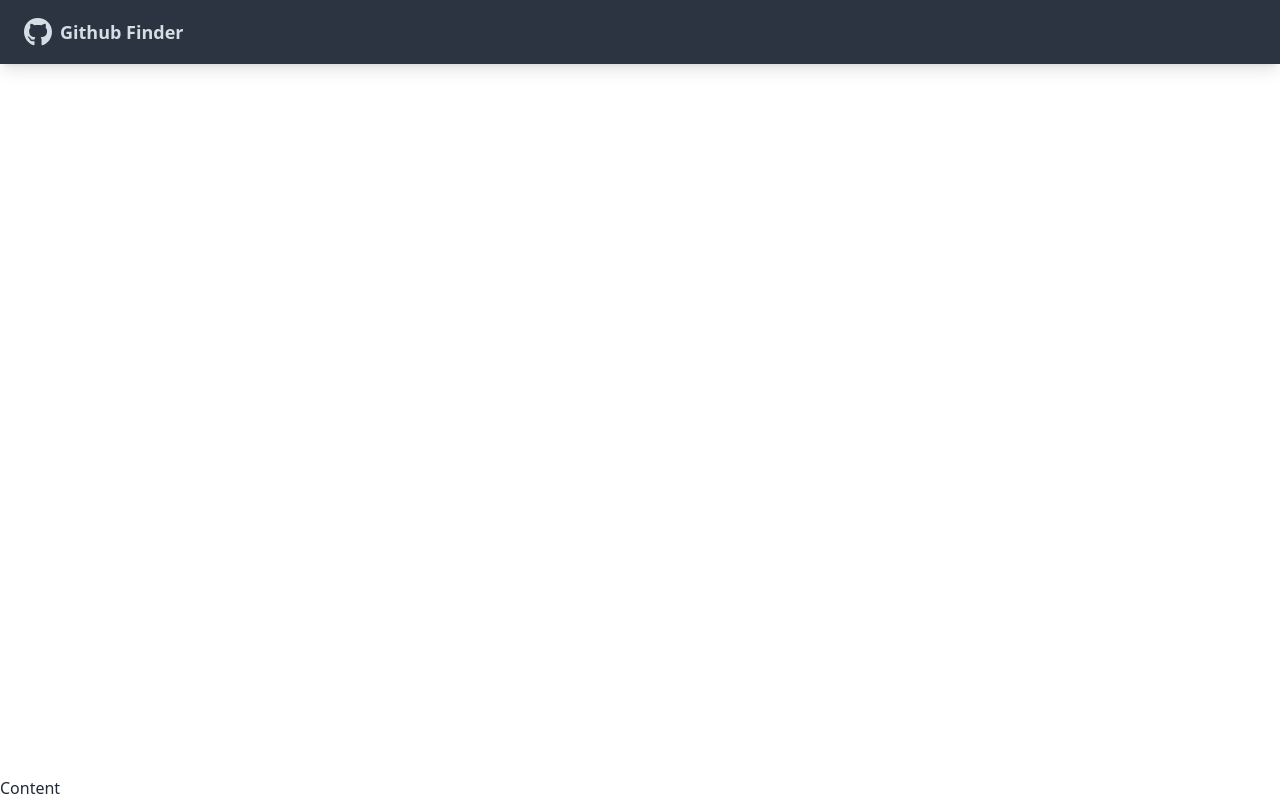
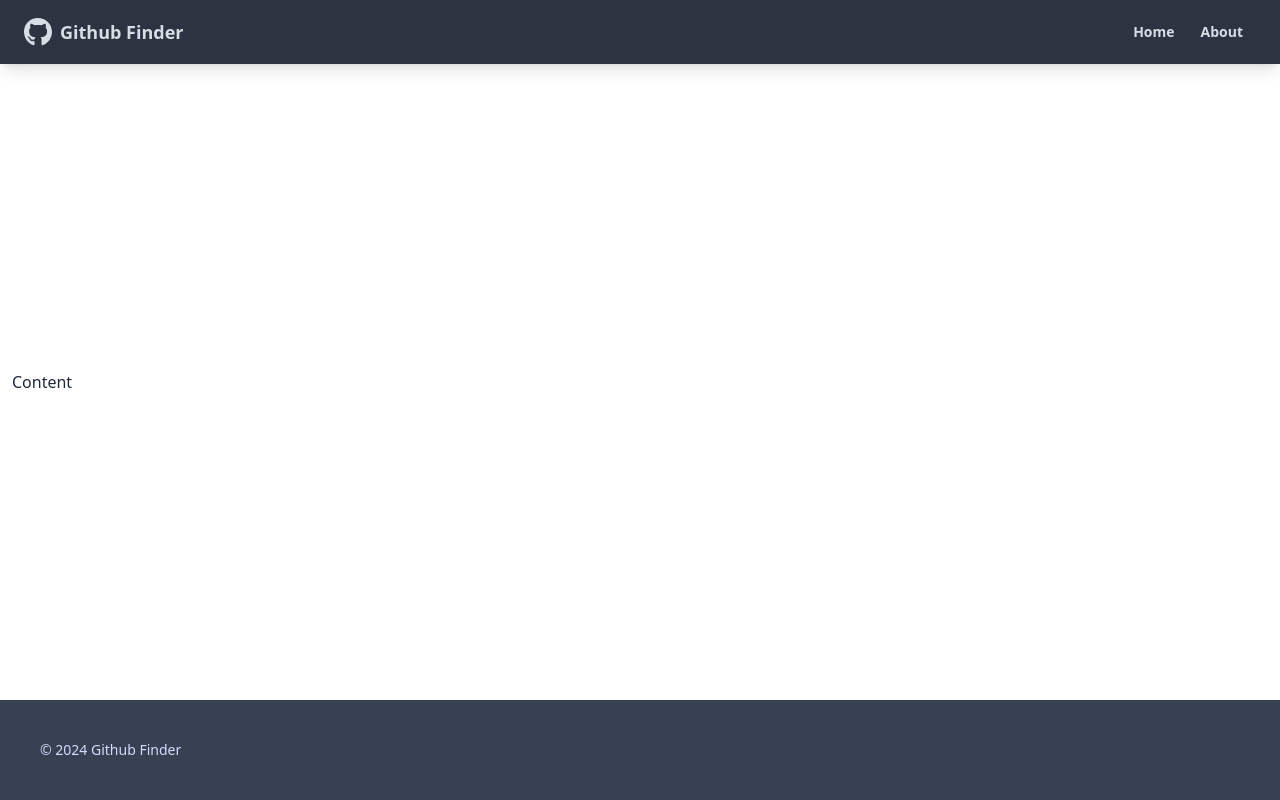
Before and after one commit to ahmadalnaib/react-githup-pro, a React (Create React App) app: page / in a window 1280 px wide. Built offline with nearby package versions, Linux system fonts and the light colour scheme.

Commit message:
add foooter

```diff
--- a/src/App.js
+++ b/src/App.js
@@ -1,12 +1,14 @@
 import { BrowserRouter as Router, Route } from 'react-router-dom';
 import Navbar from './components/layout/Navbar';
+import Footer from './components/layout/Footer';
 
 function App() {
   return (
     <Router>
       <div className='flex flex-col justify-between h-screen'>
         <Navbar />
-        <main>Content</main>
+        <main className='container mx-auto px-3 pb-12'>Content</main>
+        <Footer/>
       </div>
     </Router>
   );
--- /dev/null
+++ b/src/components/layout/Footer.jsx
@@ -0,0 +1,13 @@
+
+function Footer() {
+  const footerYear = new Date().getFullYear();
+  return (
+    <footer className="footer p-10 bg-gray-700 text-primary-content fotter-center">
+      <div>
+        <p>&copy; {footerYear} Github Finder</p>
+      </div>
+    </footer>
+  )
+}
+
+export default Footer
--- a/src/components/layout/Navbar.jsx
+++ b/src/components/layout/Navbar.jsx
@@ -9,6 +9,13 @@
       <div className="flex-none px-2 mx-2">
         <FaGithub className='text-4xl inline pr-2'/>
         <Link to='/' className='text-lg font-bold align-middle'>{title}</Link>
+      </div>
+      <div className="flex-1 px-2 mx-2">
+        <div className="flex justify-end">
+          <Link to='/' className='btn btn-ghost btn-sm rounded-btn'>Home</Link>
+          <Link to='/about' className='btn btn-ghost btn-sm rounded-btn'>About</Link>
+
+        </div>
       </div>
 
      </div>
```
